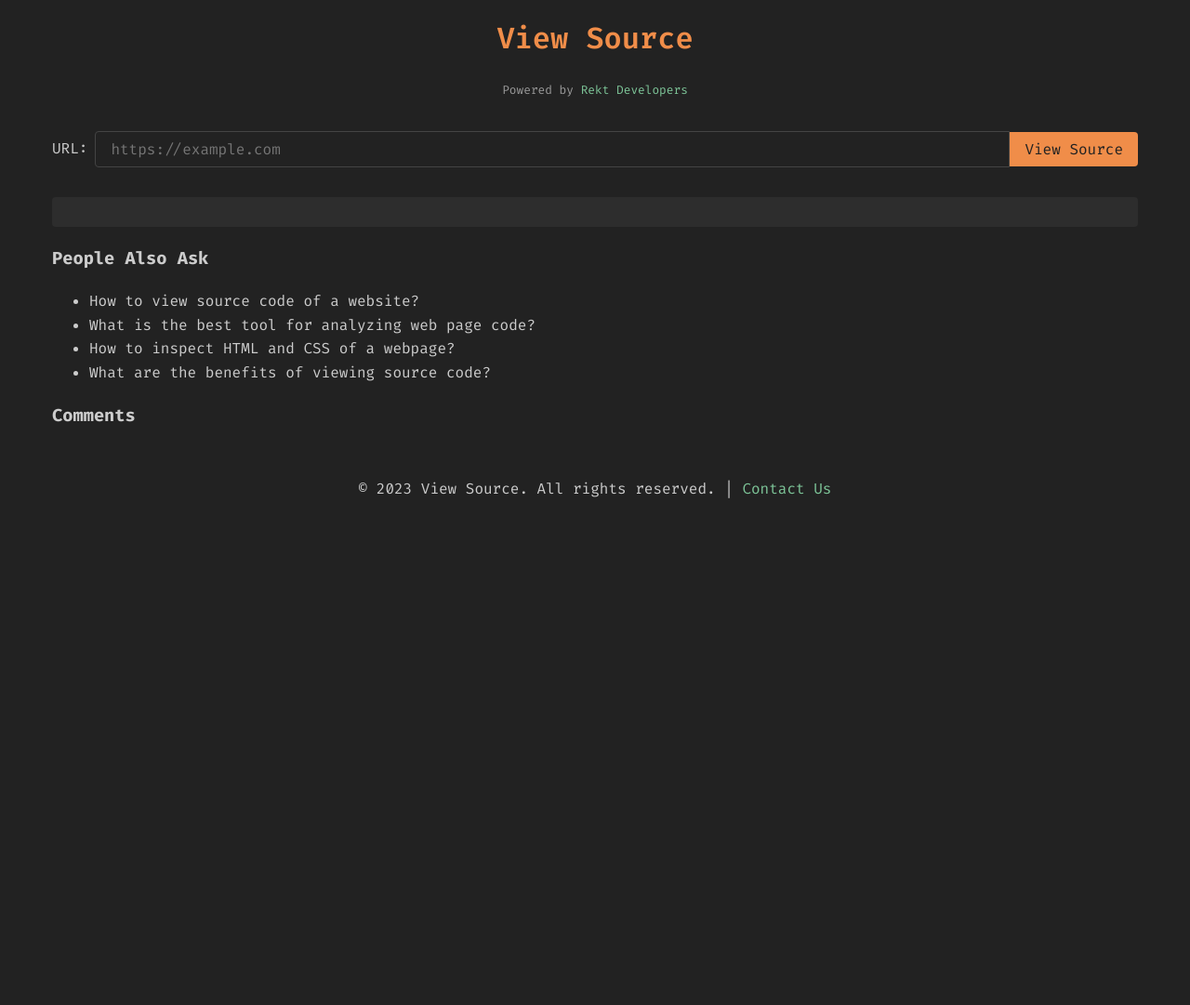
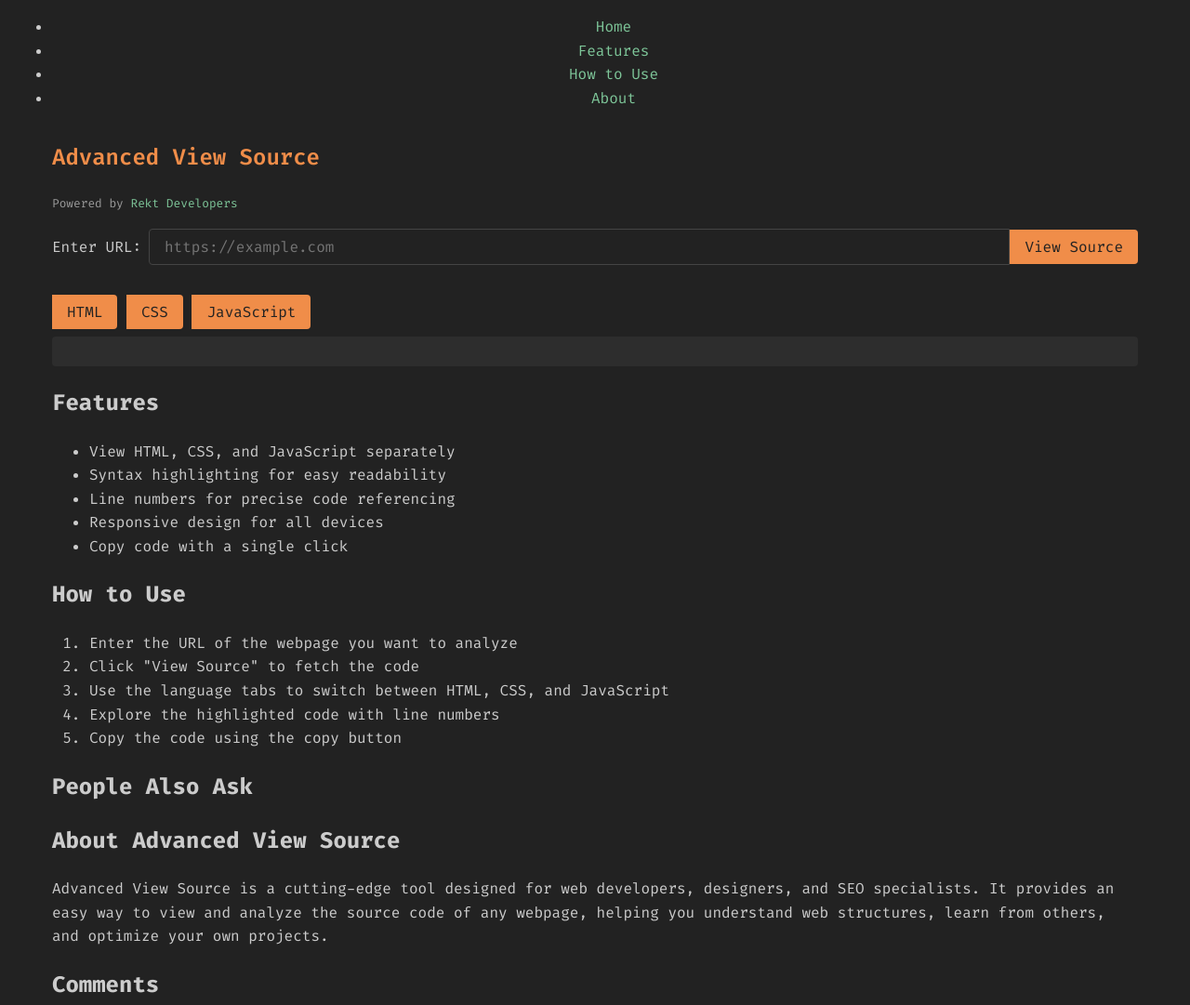
Before and after one commit to Rekt-Developer/view-source, a plain HTML site: page index.html in a window 1280 px wide. Shown: the top 1081 px of the page at 93% size. Before the commit the page ends 800 px from the top, so only its background shows below. Drawn offline with nearby package versions, Linux system fonts and the light colour scheme; a script that the page names is missing.

Commit message:
Update index.html

```diff
--- a/index.html
+++ b/index.html
@@ -3,29 +3,37 @@
 <head>
     <meta charset="UTF-8">
     <meta name="viewport" content="width=device-width, initial-scale=1.0">
-    <title>View Source - Explore Web Page Code</title>
-    <meta name="description" content="View Source is a powerful web-based tool that allows you to easily view and analyze the raw HTML, CSS, and JavaScript code of any webpage. Perfect for developers, designers, and SEO specialists.">
+    <title>Advanced View Source - Explore Web Page Code</title>
+    <meta name="description" content="Advanced View Source is a cutting-edge web-based tool for viewing and analyzing HTML, CSS, and JavaScript code of any webpage. Perfect for developers, designers, and SEO specialists.">
     <link rel="stylesheet" href="css/styles.css">
     <link rel="stylesheet" href="https://cdnjs.cloudflare.com/ajax/libs/prism/1.24.1/themes/prism-tomorrow.min.css">
     <link rel="stylesheet" href="https://cdnjs.cloudflare.com/ajax/libs/prism/1.24.1/plugins/line-numbers/prism-line-numbers.min.css">
+    <link rel="stylesheet" href="https://cdnjs.cloudflare.com/ajax/libs/font-awesome/6.0.0-beta3/css/all.min.css">
+
+    <!-- Favicon -->
+    <link rel="icon" href="favicon.ico" type="image/x-icon">
+    <link rel="apple-touch-icon" sizes="180x180" href="/apple-touch-icon.png">
+    <link rel="icon" type="image/png" sizes="32x32" href="/favicon-32x32.png">
+    <link rel="icon" type="image/png" sizes="16x16" href="/favicon-16x16.png">
+    <link rel="manifest" href="/site.webmanifest">
 
     <!-- Open Graph / Facebook -->
     <meta property="og:type" content="website">
-    <meta property="og:url" content="https://rekt-developer.github.io/view-source/">
-    <meta property="og:title" content="View Source - Explore Web Page Code">
-    <meta property="og:description" content="Easily view and analyze the raw HTML, CSS, and JavaScript code of any webpage with our powerful web-based tool.">
-    <meta property="og:image" content="https://rekt-developer.github.io/view-source/images/view-source-og.png">
+    <meta property="og:url" content="https://view-source-codes.vercel.app/">
+    <meta property="og:title" content="Advanced View Source - Explore Web Page Code">
+    <meta property="og:description" content="Cutting-edge tool for viewing and analyzing HTML, CSS, and JavaScript code of any webpage. Perfect for developers, designers, and SEO specialists.">
+    <meta property="og:image" content="https://view-source-codes.vercel.app/images/og-image.png">
 
     <!-- Twitter -->
     <meta property="twitter:card" content="summary_large_image">
-    <meta property="twitter:url" content="https://rekt-developer.github.io/view-source/">
-    <meta property="twitter:title" content="View Source - Explore Web Page Code">
-    <meta property="twitter:description" content="Easily view and analyze the raw HTML, CSS, and JavaScript code of any webpage with our powerful web-based tool.">
-    <meta property="twitter:image" content="https://rekt-developer.github.io/view-source/images/view-source-og.png">
+    <meta property="twitter:url" content="https://view-source-codes.vercel.app/">
+    <meta property="twitter:title" content="Advanced View Source - Explore Web Page Code">
+    <meta property="twitter:description" content="Cutting-edge tool for viewing and analyzing HTML, CSS, and JavaScript code of any webpage. Perfect for developers, designers, and SEO specialists.">
+    <meta property="twitter:image" content="https://view-source-codes.vercel.app/images/twitter-image.png">
 
     <!-- SEO -->
-    <meta name="keywords" content="view source, web development tool, HTML viewer, CSS analyzer, JavaScript inspector, code exploration, web page analysis, developer tools, SEO analysis, 2023 web development">
-    <link rel="canonical" href="https://rekt-developer.github.io/view-source/">
+    <meta name="keywords" content="view source, web development tool, HTML viewer, CSS analyzer, JavaScript inspector, code exploration, web page analysis, developer tools, SEO analysis, 2023 web development, code highlighter">
+    <link rel="canonical" href="https://view-source-codes.vercel.app/">
     <meta name="robots" content="index, follow">
 
     <!-- Structured Data -->
@@ -33,9 +41,9 @@
     {
       "@context": "https://schema.org",
       "@type": "WebApplication",
-      "name": "View Source",
-      "url": "https://rekt-developer.github.io/view-source/",
-      "description": "A powerful web-based tool for viewing and analyzing the raw HTML, CSS, and JavaScript code of any webpage.",
+      "name": "Advanced View Source",
+      "url": "https://view-source-codes.vercel.app/",
+      "description": "A cutting-edge web-based tool for viewing and analyzing the raw HTML, CSS, and JavaScript code of any webpage.",
       "applicationCategory": "DeveloperApplication",
       "operatingSystem": "Any",
       "offers": {
@@ -47,32 +55,95 @@
         "@type": "Organization",
         "name": "Rekt Developers",
         "url": "https://github.com/Rekt-Developer"
-      }
+      },
+      "datePublished": "2023-06-01",
+      "dateModified": "2023-06-15",
+      "sameAs": [
+        "https://github.com/Rekt-Developer/view-source",
+        "https://t.me/RektDevelopers"
+      ]
     }
     </script>
 </head>
 <body>
     <header>
-        <h1><a href="/">View Source</a></h1>
-        <p><small>Powered by <a href="https://github.com/Rekt-Developer" target="_blank" rel="noopener">Rekt Developers</a></small></p>
+        <nav>
+            <ul>
+                <li><a href="#home">Home</a></li>
+                <li><a href="#features">Features</a></li>
+                <li><a href="#how-to-use">How to Use</a></li>
+                <li><a href="#about">About</a></li>
+            </ul>
+        </nav>
     </header>
 
     <main>
+        <section id="home">
+            <h1><a href="/">Advanced View Source</a></h1>
+            <p><small>Powered by <a href="https://github.com/Rekt-Developer" target="_blank" rel="noopener">Rekt Developers</a></small></p>
+        </section>
+
         <section id="input-section">
             <form id="url-form" class="group">
-                <label for="url">URL:</label>
-                <input type="url" id="url" name="url" placeholder="https://example.com" required>
+                <label for="url">Enter URL:</label>
+                <input type="url" id="url" name="url" placeholder="https://example.com" required aria-label="Enter URL to view source">
                 <button type="submit">View Source</button>
             </form>
         </section>
 
         <section id="output-section">
+            <div id="language-tabs">
+                <button class="tab active" data-language="html">HTML</button>
+                <button class="tab" data-language="css">CSS</button>
+                <button class="tab" data-language="js">JavaScript</button>
+            </div>
             <pre id="source" class="line-numbers"><code class="language-html"></code></pre>
+        </section>
+
+        <section id="features">
+            <h2>Features</h2>
+            <ul>
+                <li>View HTML, CSS, and JavaScript separately</li>
+                <li>Syntax highlighting for easy readability</li>
+                <li>Line numbers for precise code referencing</li>
+                <li>Responsive design for all devices</li>
+                <li>Copy code with a single click</li>
+            </ul>
+        </section>
+
+        <section id="how-to-use">
+            <h2>How to Use</h2>
+            <ol>
+                <li>Enter the URL of the webpage you want to analyze</li>
+                <li>Click "View Source" to fetch the code</li>
+                <li>Use the language tabs to switch between HTML, CSS, and JavaScript</li>
+                <li>Explore the highlighted code with line numbers</li>
+                <li>Copy the code using the copy button</li>
+            </ol>
+        </section>
+
+        <section id="people-also-ask">
+            <h2>People Also Ask</h2>
+            <!-- Dynamically populated by JavaScript -->
+        </section>
+
+        <section id="about">
+            <h2>About Advanced View Source</h2>
+            <p>Advanced View Source is a cutting-edge tool designed for web developers, designers, and SEO specialists. It provides an easy way to view and analyze the source code of any webpage, helping you understand web structures, learn from others, and optimize your own projects.</p>
+        </section>
+
+        <section id="comments">
+            <h2>Comments</h2>
+            <div id="disqus_thread"></div>
         </section>
     </main>
 
     <footer>
-        <p>&copy; 2023 View Source. All rights reserved. | <a href="https://t.me/RektDevelopers" target="_blank" rel="noopener">Contact Us</a></p>
+        <p>&copy; 2023 Advanced View Source. All rights reserved. | <a href="https://t.me/RektDevelopers" target="_blank" rel="noopener">Contact Us</a></p>
+        <div class="social-links">
+            <a href="https://github.com/Rekt-Developer/view-source" target="_blank" rel="noopener" aria-label="GitHub"><i class="fab fa-github"></i></a>
+            <a href="https://t.me/RektDevelopers" target="_blank" rel="noopener" aria-label="Telegram"><i class="fab fa-telegram"></i></a>
+        </div>
     </footer>
 
     <script src="https://cdnjs.cloudflare.com/ajax/libs/prism/1.24.1/components/prism-core.min.js"></script>
```
